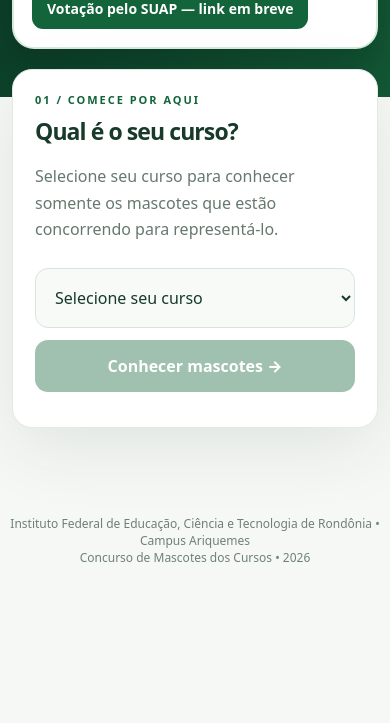
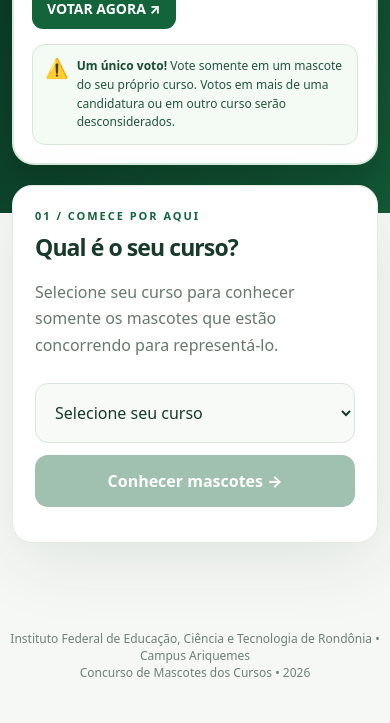
Before and after one commit to WallisonStorck/mascotes-ifro-2026, a plain HTML site: page index.html in a window 390 px wide. Shown: the part 440-1163 px from the top of the page. Before the commit the page ends 1048 px from the top, so only its background shows below. Drawn offline with Linux system fonts and the light colour scheme.

Commit message:
feat: add SUAP voting link and voting rules

```diff
--- a/index.html
+++ b/index.html
@@ -608,13 +608,82 @@
 
     .heroVote {
       display: block !important;
-      cursor: default !important;
+      cursor: pointer !important;
       text-decoration: none
     }
 
     .heroVote .go {
-      display: inline-block;
-      cursor: default
+      display: inline-flex;
+      cursor: pointer
+    }
+
+    /* Avisos de votação: visíveis e legíveis em computador e celular. */
+    .regraVoto {
+      display: flex;
+      align-items: flex-start;
+      gap: 11px;
+      padding: 14px 16px;
+      border-radius: 13px;
+      border: 1px solid #e8d7a9;
+      background: #fff9e9;
+      color: #654515;
+      font-size: 14px;
+      line-height: 1.55;
+      margin-top: 19px
+    }
+
+    .regraVoto strong {
+      color: #603e0b
+    }
+
+    .regraVoto .simbolo {
+      font-size: 19px;
+      line-height: 1.2;
+      flex: none
+    }
+
+    .regraVoto--hero {
+      background: #f4faf4;
+      border-color: #d9e7db;
+      color: #24543b;
+      margin-top: 15px;
+      font-size: 12px
+    }
+
+    .regraVoto--hero strong {
+      color: #164c30
+    }
+
+    .regraVoto--galeria {
+      margin: 0 0 22px
+    }
+
+    .regraVoto--rodape {
+      background: #ffffff15;
+      border-color: #ffffff55;
+      color: #fff;
+      margin: 12px 0 0;
+      max-width: 650px
+    }
+
+    .regraVoto--rodape strong {
+      color: #fff
+    }
+
+    .heroVote .go {
+      align-items: center
+    }
+
+    @media(max-width:640px) {
+      .regraVoto {
+        font-size: 12px;
+        padding: 12px;
+        gap: 8px
+      }
+
+      .regraVoto--hero {
+        font-size: 12px
+      }
     }
   </style>
 </head>
@@ -624,7 +693,7 @@
     <div class="wrap heroInner">
       <div class="top">
         <div class="brand"><span class="brandMark">✦</span><span>IFRO <span style="font-weight:400;opacity:.75">/ Campus
-              Ariquemes</span></span></div><span class="tag">Concurso de Mascotes • 2026</span>
+              Ariquemes</span></span></div>
       </div>
       <div class="heroCall">
         <div>
@@ -632,10 +701,12 @@
           <h1>Um mascote para<br>chamar de nosso.</h1>
           <p>Conheça as propostas homologadas que podem representar o seu curso. Cada criação conta uma história —
             descubra a sua favorita.</p>
-        </div>
-        <div class="heroVote" id="votoHero" aria-label="Votação institucional em preparação"><span class="mini">🗳️
-            Votação oficial</span><span class="big">Já escolheu o mascote do seu curso?</span><span class="go">Votação
-            pelo SUAP — link em breve</span></div>
+        </div><a class="heroVote" id="votoHero" href="https://suap.ifro.edu.br/eventos/inscricao/1/1324/"
+          target="_blank" rel="noopener noreferrer" aria-label="Acessar votação oficial no SUAP"><span class="mini">🗳️
+            Votação oficial pelo SUAP</span><span class="big">Já escolheu o mascote do seu curso?</span><span
+            class="go">VOTAR AGORA ↗</span><span class="regraVoto regraVoto--hero"><span
+              class="simbolo">⚠️</span><span><strong>Um único voto!</strong> Vote somente em um mascote do seu próprio
+              curso. Votos em mais de uma candidatura ou em outro curso serão desconsiderados.</span></span></a>
       </div>
     </div>
   </header>
@@ -658,12 +729,6 @@
         </div><button class="btn secondary" id="trocar">← Trocar curso</button>
       </div>
       <div class="cards" id="cards"></div>
-      <div class="vote" id="votacao">
-        <div>
-          <h3>Já escolheu seu favorito?</h3>
-          <p>A votação será realizada pelo SUAP. Aguarde a divulgação do link.</p>
-        </div><a id="linkVoto" href="#" target="_blank" rel="noopener noreferrer">Ir para votação ↗</a>
-      </div>
     </section>
   </main>
   <footer>Instituto Federal de Educação, Ciência e Tecnologia de Rondônia • Campus Ariquemes<br>Concurso de Mascotes dos
@@ -671,7 +736,7 @@
   <div class="modal" id="modal" role="dialog" aria-label="Imagem ampliada"><button class="close" id="fechar">✕
       Fechar</button><img id="ampliada" alt="Mascote ampliado"></div>
   <script>
-    let dados = [], voto = ''; const $ = id => document.getElementById(id); function el(t, c, txt) { const x = document.createElement(t); if (c) x.className = c; if (txt !== undefined) x.textContent = txt; return x } function iniciar(d) { dados = d.itens || []; voto = d.votacao || ''; $('votoHero').style.display = 'block'; const cursos = [...new Set(dados.map(x => x.curso))].sort((a, b) => a.localeCompare(b, 'pt-BR')); $('curso').innerHTML = ''; const p = el('option', '', cursos.length ? 'Selecione seu curso' : 'Nenhum curso disponível'); p.value = ''; $('curso').append(p); cursos.forEach(c => { const o = el('option', '', c); o.value = c; $('curso').append(o) }); $('ver').disabled = !$('curso').value; if (!cursos.length) $('erro').textContent = 'As propostas ainda não estão disponíveis. Volte em breve.'; } function falha(e) { $('curso').innerHTML = '<option>Não foi possível carregar</option>'; $('erro').textContent = 'Erro ao carregar as propostas. Confira a publicação e tente novamente.'; }
+    let dados = [], voto = ''; const $ = id => document.getElementById(id); function el(t, c, txt) { const x = document.createElement(t); if (c) x.className = c; if (txt !== undefined) x.textContent = txt; return x } function iniciar(d) { dados = d.itens || []; voto = d.votacao || 'https://suap.ifro.edu.br/eventos/inscricao/1/1324/'; $('votoHero').style.display = 'block'; const cursos = [...new Set(dados.map(x => x.curso))].sort((a, b) => a.localeCompare(b, 'pt-BR')); $('curso').innerHTML = ''; const p = el('option', '', cursos.length ? 'Selecione seu curso' : 'Nenhum curso disponível'); p.value = ''; $('curso').append(p); cursos.forEach(c => { const o = el('option', '', c); o.value = c; $('curso').append(o) }); $('ver').disabled = !$('curso').value; if (!cursos.length) $('erro').textContent = 'As propostas ainda não estão disponíveis. Volte em breve.'; } function falha(e) { $('curso').innerHTML = '<option>Não foi possível carregar</option>'; $('erro').textContent = 'Erro ao carregar as propostas. Confira a publicação e tente novamente.'; }
     $('curso').addEventListener('change', () => { $('ver').disabled = !$('curso').value }); $('ver').addEventListener('click', () => {
       const curso = $('curso').value; if (!curso) return; $('tituloCurso').textContent = curso; const propostas = dados.filter(x => x.curso === curso); $('total').textContent = propostas.length + ' proposta' + (propostas.length === 1 ? ' homologada' : 's homologadas'); $('cards').replaceChildren(); propostas.forEach((x, i) => {
         const card = el('article', 'card'), box = el('div', 'artBox'), img = el('img'); img.src = x.imagem; img.alt = 'Ilustração do mascote ' + x.mascote; img.loading = 'lazy'; img.referrerPolicy = 'no-referrer'; img.onerror = () => { img.alt = 'Imagem indisponível — confira o arquivo de imagem'; img.style.opacity = '.35' }; box.append(img); box.addEventListener('click', () => { $('ampliada').src = x.imagem; $('ampliada').alt = img.alt; $('modal').classList.add('open') }); const content = el('div', 'content'); const justificativa = el('p', 'justificativa', x.justificativa || 'Justificativa não informada.');
@@ -681,7 +746,7 @@
         card.append(box, content); $('cards').append(card);
         requestAnimationFrame(() => { const estilo = getComputedStyle(justificativa); const alturaLinha = parseFloat(estilo.lineHeight) || 22; const linhas = justificativa.scrollHeight / alturaLinha; if (linhas > 10.3) botao.classList.add('visivel') })
       }); if (!propostas.length) $('cards').append(el('div', 'empty', 'Não há propostas disponíveis para este curso.')); $('entrada').style.display = 'none'; $('galeria').style.display = 'block'; if (/^https:\/\//.test(voto)) { $('linkVoto').href = voto; $('votacao').style.display = 'flex' } window.scrollTo({ top: 0, behavior: 'smooth' })
-    }); $('trocar').addEventListener('click', () => { $('galeria').style.display = 'none'; $('entrada').style.display = 'block'; window.scrollTo({ top: 0, behavior: 'smooth' }) }); function fechar() { $('modal').classList.remove('open'); $('ampliada').src = '' } $('fechar').addEventListener('click', fechar); $('modal').addEventListener('click', e => { if (e.target === $('modal')) fechar() }); document.addEventListener('keydown', e => { if (e.key === 'Escape') fechar() }); fetch('./mascotes.json', { cache: 'no-store' }).then(r => { if (!r.ok) throw new Error('HTTP ' + r.status); return r.json() }).then(d => iniciar({ ...d, votacao: '' })).catch(falha)
+    }); $('trocar').addEventListener('click', () => { $('galeria').style.display = 'none'; $('entrada').style.display = 'block'; window.scrollTo({ top: 0, behavior: 'smooth' }) }); function fechar() { $('modal').classList.remove('open'); $('ampliada').src = '' } $('fechar').addEventListener('click', fechar); $('modal').addEventListener('click', e => { if (e.target === $('modal')) fechar() }); document.addEventListener('keydown', e => { if (e.key === 'Escape') fechar() }); fetch('./mascotes.json', { cache: 'no-store' }).then(r => { if (!r.ok) throw new Error('HTTP ' + r.status); return r.json() }).then(d => iniciar({ ...d, votacao: 'https://suap.ifro.edu.br/eventos/inscricao/1/1324/' })).catch(falha)
   </script>
 </body>
 
```
Also changed, not shown: 1 other file.
